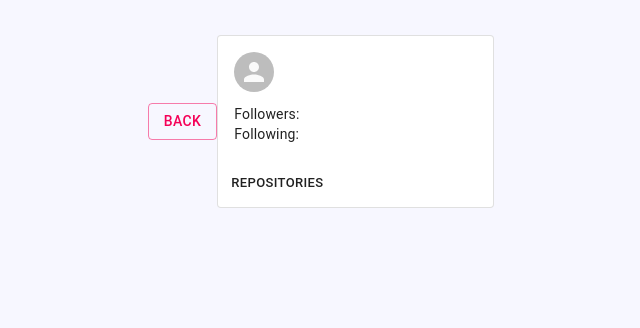
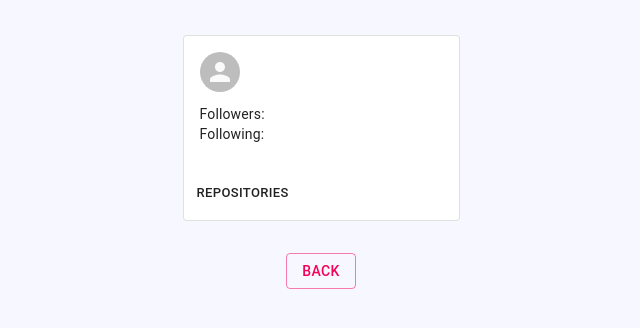
Before and after one commit to luisfellipe7/cosmoteste, a React (Create React App) app: page /user/1 in a window 1280 px wide. Shown: the top 328 px of the page, without its empty margins (319-959 px from the left). Built offline with nearby package versions, Linux system fonts and the light colour scheme; no server answers.

Commit message:
added style to links annd user list

```diff
--- a/src/Components/Repo.js
+++ b/src/Components/Repo.js
@@ -85,16 +85,15 @@ const Repo = () => {
       );
     });
   return (
-    <div>
-      <Link to='/'>
-      <Button variant="outlined" color="secondary" width>
-        Back
-      </Button></Link>
-      <Body>
-        <h3>{handle} Repositories</h3>
-        {userRepo}
-      </Body>
-    </div>
+    <Body>
+      <h3>{handle} Repositories</h3>
+      {userRepo}
+      <Link to="/">
+        <Button variant="outlined" color="secondary" width>
+          Back
+        </Button>
+      </Link>
+    </Body>
   );
 };
 
--- a/src/Components/User.js
+++ b/src/Components/User.js
@@ -1,19 +1,19 @@
 import React from "react";
 import UserProfile from "../Hooks/useFetch";
-import { Link,useParams } from "react-router-dom";
+import { Link, useParams } from "react-router-dom";
 import { makeStyles } from "@material-ui/core/styles";
 import Card from "@material-ui/core/Card";
 import CardActions from "@material-ui/core/CardActions";
 import CardContent from "@material-ui/core/CardContent";
 import Button from "@material-ui/core/Button";
 import Typography from "@material-ui/core/Typography";
-import Avatar from '@material-ui/core/Avatar';
-import styled from 'styled-components'
+import Avatar from "@material-ui/core/Avatar";
+import styled from "styled-components";
 
 const useStyles = makeStyles({
   root: {
     minWidth: 275,
-    width:275
+    width: 275,
   },
   bullet: {
     display: "inline-block",
@@ -29,12 +29,17 @@ const useStyles = makeStyles({
 });
 
 const UserInfo = styled.div`
-display:flex;
-align-items:center;
-align-self:center;
-justify-content:center;
-padding:35px;
-`
+  display: flex;
+  align-items: center;
+  flex-direction: column;
+  align-self: center;
+  justify-content: center;
+  padding: 35px;
+`;
+
+const BackButton = styled.div`
+  padding: 25px;
+`;
 
 const User = (props) => {
   let { handle } = useParams();
@@ -46,10 +51,6 @@ const User = (props) => {
   const classes = useStyles();
   return (
     <UserInfo>
-              <Link to={`/users/${handle}`}>
-      <Button variant="outlined" color="secondary" width>
-        Back
-      </Button></Link>
       <Card className={classes.root} variant="outlined">
         <CardContent>
           <Avatar alt="Remy Sharp" src={info.avatar_url} />
@@ -73,9 +74,18 @@ const User = (props) => {
           </Typography>
         </CardContent>
         <CardActions>
-      <Link to={`/repo/${handle}`}><Button size="small">Repositories</Button></Link>
+          <Link to={`/repo/${handle}`}>
+            <Button size="small">Repositories</Button>
+          </Link>
         </CardActions>
       </Card>
+      <BackButton>
+        <Link to={`/users/${handle}`}>
+          <Button variant="outlined" color="secondary" width>
+            Back
+          </Button>
+        </Link>
+      </BackButton>
     </UserInfo>
   );
 };
--- a/src/Components/Users.js
+++ b/src/Components/Users.js
@@ -2,21 +2,44 @@ import React from "react";
 import useSearchApi from "../Hooks/useFetch";
 import styled from "styled-components";
 import { Link, useParams } from "react-router-dom";
+import Button from "@material-ui/core/Button";
+import "../index.css";
 
 const TotalUsers = styled.div`
-display:flex;
-flex-direction:column;
-justify-content:center;
-flex-wrap:wrap;
-text-align:center;
-padding: 15px;
+  display: flex;
+  flex-direction: column;
+  justify-content: center;
+  flex-wrap: wrap;
+  text-align: center;
+  padding: 15px;
+`;
+
+const StyledLink = styled.a`
+  text-transform: uppercase;
+  font-size: 20px;
+  color: black;
+  text-decoration: none;
+  position: relative;
+  display: block;
+  &::hover {
+    color: #5caaef;
+  }
+  &::before {
+    content: "";
+    border-bottom: solid 1px #5caaef;
+    position: absolute;
+    bottom: 0;
+    left: 0;
+    width: 100%;
+    opacity: 0;
+  }
 `;
 
 const Users = (props) => {
   let { searchquery } = useParams();
   console.log(searchquery, "searchquery");
 
-  const url = `https://api.github.com/search/users?q=${searchquery}`
+  const url = `https://api.github.com/search/users?q=${searchquery}`;
 
   const a = useSearchApi(searchquery, url);
   console.log(a, "a --");
@@ -34,8 +57,13 @@ const Users = (props) => {
 
   return (
     <TotalUsers>
-        Usuarios encontrados
-      {allUsers}
+      Usuarios encontrados
+      <div className="link">{allUsers}</div>
+      <StyledLink component={Link} to="/">
+        <Button variant="outlined" color="secondary" width>
+          Back
+        </Button>
+      </StyledLink>
     </TotalUsers>
   );
 };
--- a/src/index.css
+++ b/src/index.css
@@ -2,6 +2,40 @@ html {
   background-color: #f7f7ff;
   font-family: Gilroy, Helvetica, sans-serif;
   outline: none;
+}
+
+a {
+  text-transform: uppercase;
+  font-size: 36px;
+  color: black;
+  text-decoration: none;
+  position: relative;
+  display: block;
+}
+
+.link a:hover {
+  color: #5CAAEF;
+}
+
+.link a:before {
+  content: '';
+  border-bottom: solid 1px #5CAAEF;
+  position: absolute;
+  bottom: 0;
+  left: 0;
+  width: 100%;
+
+  opacity: 0;
+}
+
+.link a:hover:before {
+  opacity: 1.0;
+}
+
+.link a,
+.link a:before {
+  -webkit-transition: all 0.2s ease;
+  transition: all 0.2s ease;
 }
 
 body {
```
Also changed, not shown: package.json (+10 -0 lines), src/App.js (+8 -8 lines), src/Components/Home.js (+12 -6 lines), 2 other files (tests, documents, lock files or other folders). Lines whose indentation alone changed are shown as unchanged.
